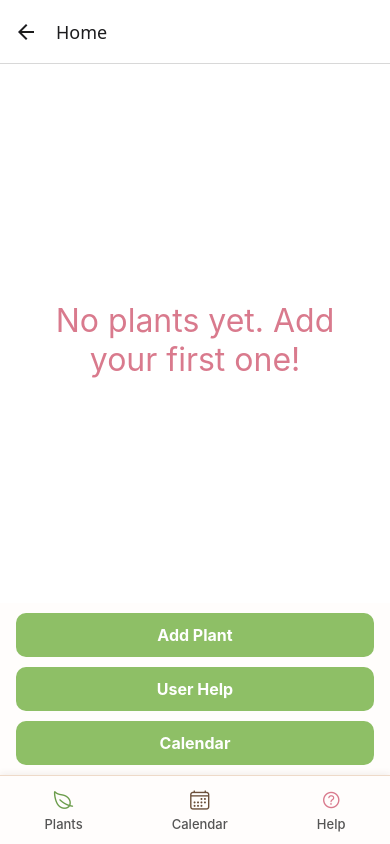
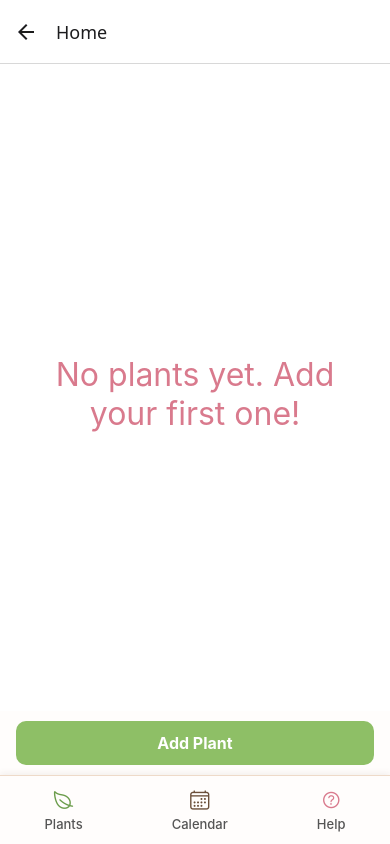
Before and after one commit to Hootanica/Hootanica, a React Native app: screen /Home in a window 390 px wide. Built offline with nearby package versions, Linux system fonts and the light colour scheme.

Commit message:
small change

```diff
--- a/src/screens/HomeScreen.js
+++ b/src/screens/HomeScreen.js
@@ -52,19 +52,9 @@ export default function HomeScreen({ navigation }) {
           <Text style={commonStyles.buttonText}>Add Plant</Text>
         </TouchableOpacity>
 
-        <TouchableOpacity
-          style={commonStyles.primaryButton}
-          onPress={() => navigation.navigate('Instructions')}
-        >
-          <Text style={commonStyles.buttonText}>User Help</Text>
-        </TouchableOpacity>
 
-        <TouchableOpacity
-          style={commonStyles.primaryButton}
-          onPress={() => navigation.navigate('Calendar')}
-        >
-          <Text style={commonStyles.buttonText}>Calendar</Text>
-        </TouchableOpacity>
+
+
       </View>
       <NavBar navigation={navigation}/>
     </SafeAreaView>
```
